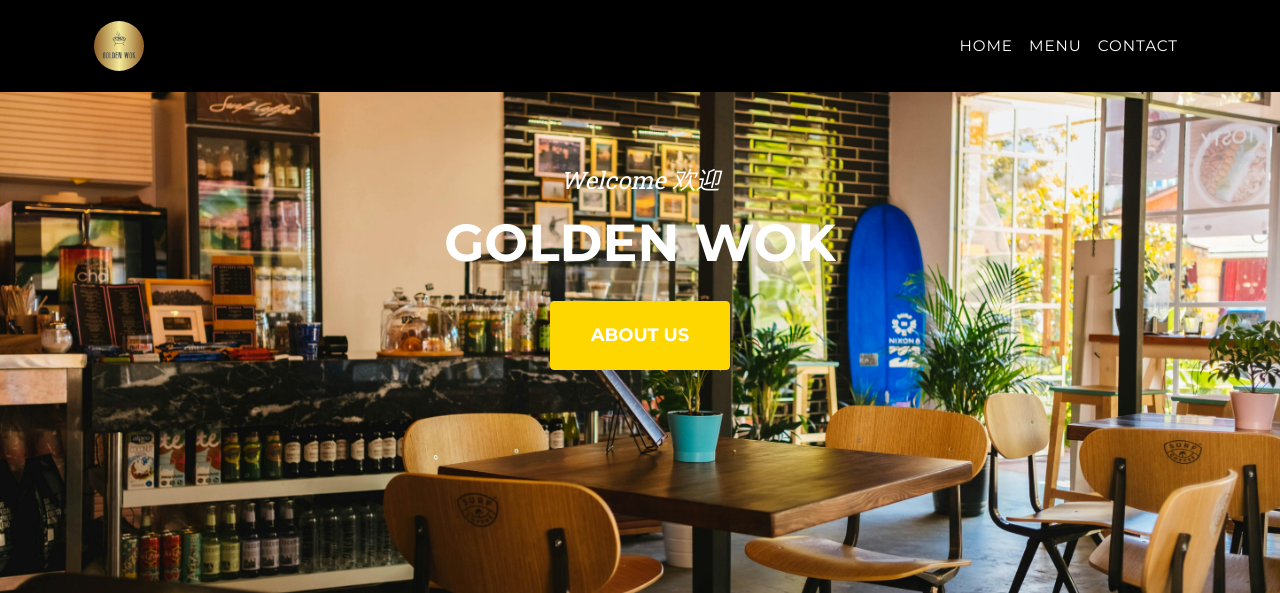
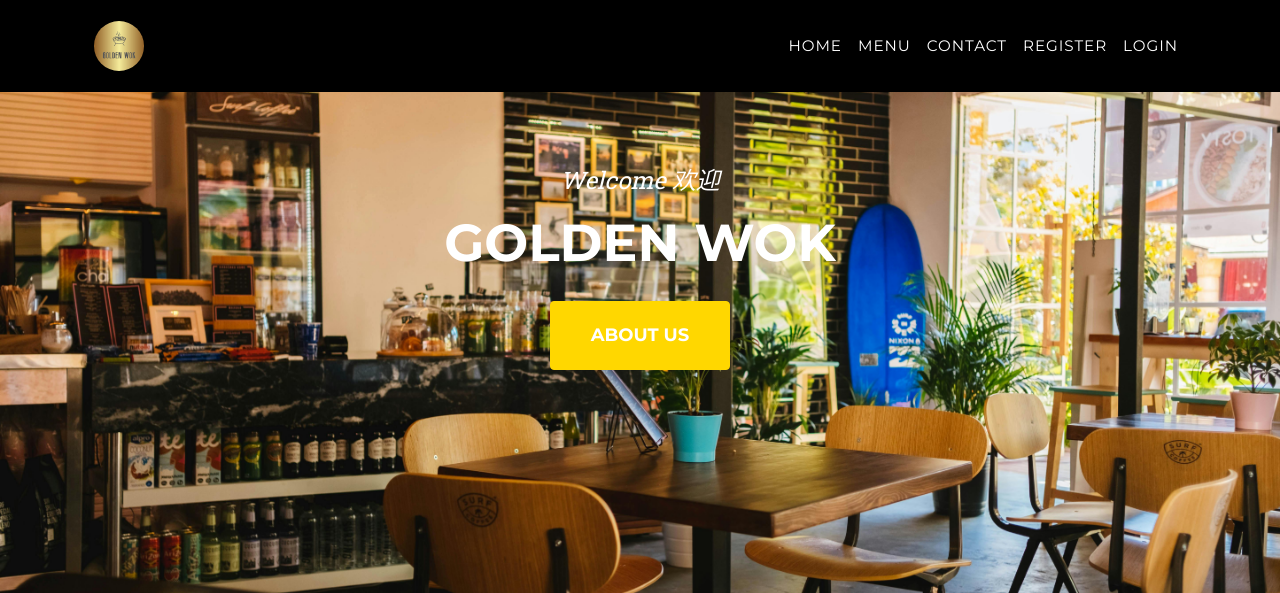
Before and after one commit to UloE-G/GoldenWokV3, a Django app: page / in a window 1280 px wide. Shown: the top 593 px of the page. Run offline with Django 4.2, Linux system fonts and the light colour scheme; some libraries are stand-ins or nearby versions.

Commit message:
Added two spaces at the top of the code

```diff
--- a/templates/base.html
+++ b/templates/base.html
@@ -1,4 +1,9 @@
 {% load static %}
+{% url 'account_login' as login_url %}
+{% url 'account_signup' as signup_url %}
+{% url 'account_logout' as logout_url %}
+
+
 <!DOCTYPE html>
 <html lang="en">
     <head>
@@ -36,6 +41,19 @@
                         <li class="nav-item"><a class="nav-link" href="">Home</a></li>
                         <li class="nav-item"><a class="nav-link" href="">Menu </a></li>
                         <li class="nav-item"><a class="nav-link" href="">Contact</a></li>
+                        {% if user.is_authenticated %}
+                        <li class="nav-item">
+                            <a class="nav-link {% if request.path == logout_url %}active{% endif %}" aria-current="page" href="{% url 'account_logout' %}">Logout</a>
+                        </li>
+                        {% else %}
+                        <li class="nav-item">
+                            <a class="nav-link {% if request.path == signup_url %}active{% endif %}" aria-current="page"
+                                href="{% url 'account_signup' %}">Register</a>
+                        </li>
+                        <li class="nav-item">
+                            <a class="nav-link {% if request.path == login_url %}active{% endif %}" aria-current="page" href="{% url 'account_login' %}">Login</a>
+                        </li>
+                        {% endif %}
                     </ul>
                 </div>
             </div>
```
